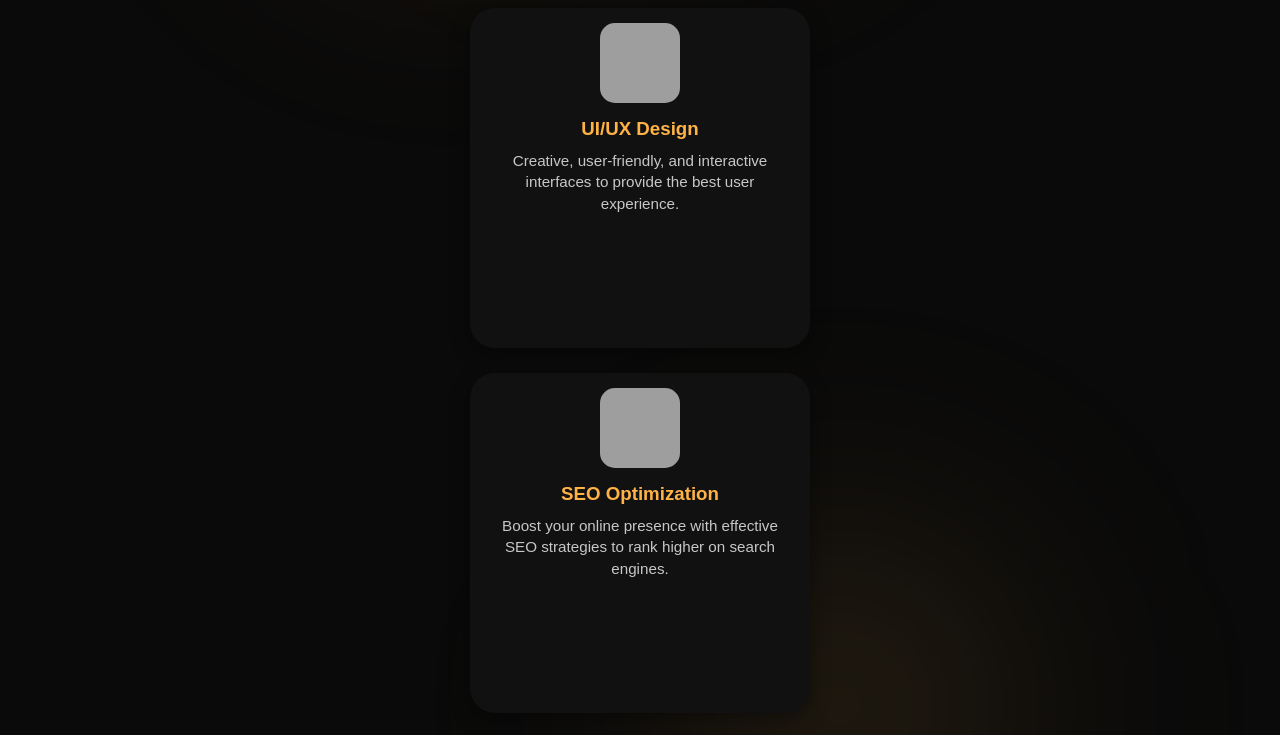
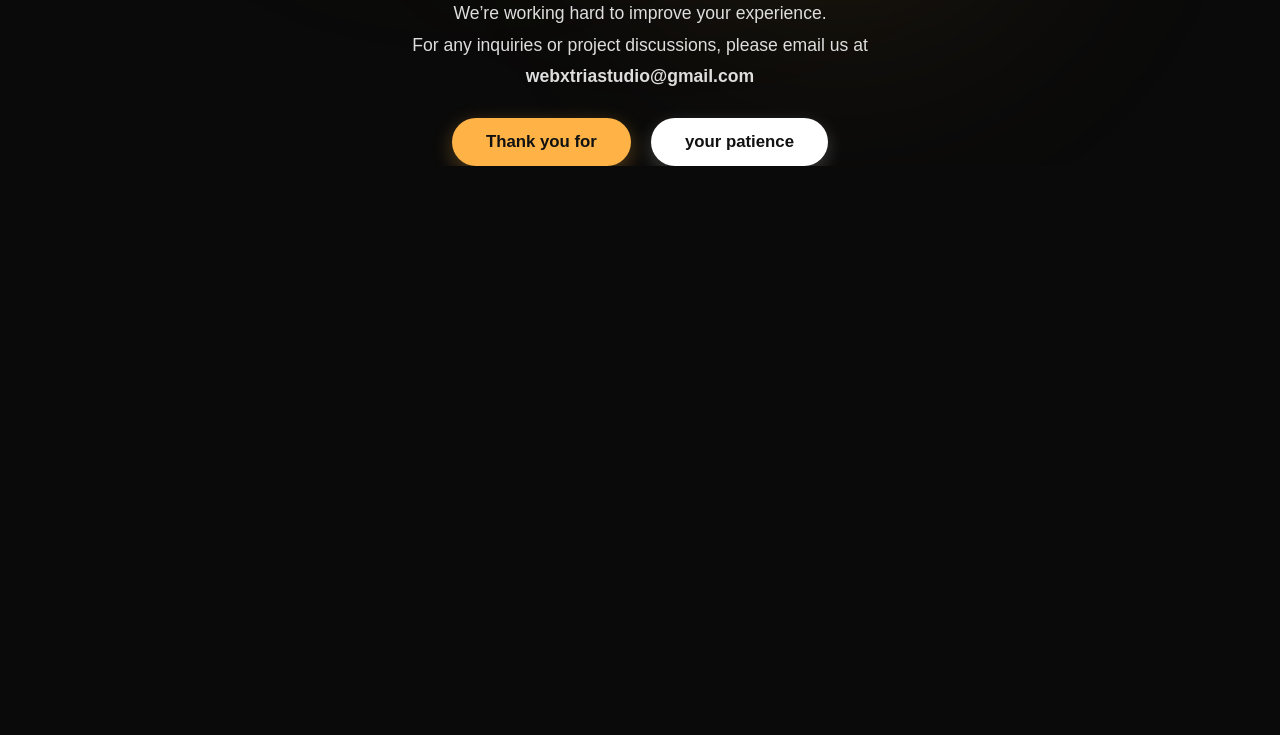
Before and after one commit to webxtriastudio/webxtriastudio, a plain HTML site: page index.html in a window 1280 px wide. Shown: the part 692-1427 px from the top of the page. After the commit the page ends 858 px from the top, so only its background shows below. Drawn offline with Linux system fonts and the light colour scheme; grey boxes are pictures that could not be loaded.

Commit message:
Update index.html

```diff
--- a/index.html
+++ b/index.html
@@ -29,13 +29,13 @@
   /* ✅ Mobile Navigation */
   @media(max-width:989px){
     nav{
-      display:none;
+      display:none; /* hide desktop nav by default */
       position:fixed;top:70px;right:-250px;width:200px;background:#111;
       flex-direction:column;padding:20px;border-left:3px solid #ffb347;
       box-shadow:-4px 0 15px rgba(0,0,0,0.3);gap:0;transition:0.4s;
     }
     nav a{padding:12px 0;border-bottom:1px solid rgba(255,255,255,0.05);}
-    nav.show{display:flex;right:0;}
+    nav.show{display:flex;right:0;} /* show on click */
     .burger{display:flex;}
   }
 
@@ -46,34 +46,20 @@
   .spotlight:nth-child(3){bottom:10%;right:15%;animation-delay:4s;}
   @keyframes moveSpot{from{transform:translate(0,0);}to{transform:translate(80px,50px);}}
 
-  /* Service Heading */
-  .bottom-content{max-width:850px;padding:0 30px;margin-bottom:50px;animation:fadeInUp 1.5s ease forwards;z-index:1;}
+  .poster{width:380px;height:380px;background:url('https://raw.githubusercontent.com/webxtriastudio/webxtriastudio/refs/heads/main/hero.png') center/cover no-repeat;border-radius:18px;box-shadow:0 20px 50px rgba(0,0,0,0.5);animation:fadeZoom 1.5s ease forwards;}
+  @media(min-width:992px){.poster{width:420px;height:420px;}}
+
+  .bottom-content{margin-top:80px;max-width:850px;padding:0 30px;animation:fadeInUp 1.5s ease forwards;}
   .bottom-content h1{font-size:3em;margin-bottom:15px;color:#ffb347;}
   .bottom-content p{opacity:0.9;line-height:1.8;font-size:1.1em;}
 
-  /* Service Cards - Round Square */
-  .services{display:flex;flex-direction:column;gap:25px;max-width:400px;width:100%;padding:0 30px;margin-bottom:60px;z-index:1;}
-  .service-card{
-    background:#111;
-    border-radius:25px;
-    box-shadow:0 6px 20px rgba(0,0,0,0.4);
-    transition:0.3s;
-    text-align:center;
-    width:100%;
-    aspect-ratio:1/1; /* makes it a square */
-    padding:15px;
-    display:flex;
-    flex-direction:column;
-    justify-content:flex-start;
-    align-items:center;
-  }
-  .service-card:hover{transform:translateY(-5px);box-shadow:0 10px 25px rgba(255,180,71,0.2);}
-  .service-card img{
-    width:80px;height:80px;object-fit:cover;border-radius:15px;margin-bottom:15px;
-  }
-  .service-card h3{color:#ffb347;margin-bottom:10px;}
-  .service-card p{opacity:0.8;line-height:1.4;font-size:0.95em;padding:0 10px;}
+  .btns{margin-top:25px;display:flex;gap:20px;justify-content:center;flex-wrap:wrap;}
+  .btn1{background:#ffb347;color:#111;padding:14px 34px;border:none;border-radius:35px;font-weight:600;font-size:1.05em;cursor:pointer;transition:0.3s;box-shadow:0 6px 20px rgba(255,180,71,0.3);}
+  .btn1:hover{background:#ffc766;transform:translateY(-3px);}
+  .btn2{background:#fff;color:#111;padding:14px 34px;border:none;border-radius:35px;font-weight:600;font-size:1.05em;cursor:pointer;transition:0.3s;box-shadow:0 6px 18px rgba(255,255,255,0.2);}
+  .btn2:hover{background:#f2f2f2;transform:translateY(-3px);}
 
+  @keyframes fadeZoom{from{opacity:0;transform:scale(0.9);}to{opacity:1;transform:scale(1);}}
   @keyframes fadeInUp{from{opacity:0;transform:translateY(60px);}to{opacity:1;transform:translateY(0);}}
 </style>
 </head>
@@ -95,36 +81,15 @@
   <div class="spotlight"></div>
   <div class="spotlight"></div>
   <div class="spotlight"></div>
-
-  <!-- ✅ Service Heading -->
+  <div class="poster"></div>
   <div class="bottom-content">
-    <h1>Our Services</h1>
+    <h1>Website Under Construction</h1>
     <p>We’re working hard to improve your experience.<br>
        For any inquiries or project discussions, please email us at<br>
        <strong>webxtriastudio@gmail.com</strong></p>
-  </div>
-
-  <!-- ✅ Services with Images -->
-  <div class="services">
-    <div class="service-card">
-      <img src="https://img.icons8.com/fluency/96/code.png" alt="Web Development">
-      <h3>Web Development</h3>
-      <p>Professional websites with modern designs, optimized performance, and responsive layouts for all devices.</p>
-    </div>
-    <div class="service-card">
-      <img src="https://img.icons8.com/fluency/96/design.png" alt="UI/UX Design">
-      <h3>UI/UX Design</h3>
-      <p>Creative, user-friendly, and interactive interfaces to provide the best user experience.</p>
-    </div>
-    <div class="service-card">
-      <img src="https://img.icons8.com/fluency/96/seo.png" alt="SEO Optimization">
-      <h3>SEO Optimization</h3>
-      <p>Boost your online presence with effective SEO strategies to rank higher on search engines.</p>
-    </div>
-    <div class="service-card">
-      <img src="https://img.icons8.com/fluency/96/branding.png" alt="Branding Solutions">
-      <h3>Branding Solutions</h3>
-      <p>We help build strong brand identities with custom graphics, logos, and marketing strategies.</p>
+    <div class="btns">
+      <button class="btn1" onclick="location.href='#services'">Thank you for</button>
+      <button class="btn2" onclick="location.href='#testimonials'">your patience</button>
     </div>
   </div>
 </div>
```
